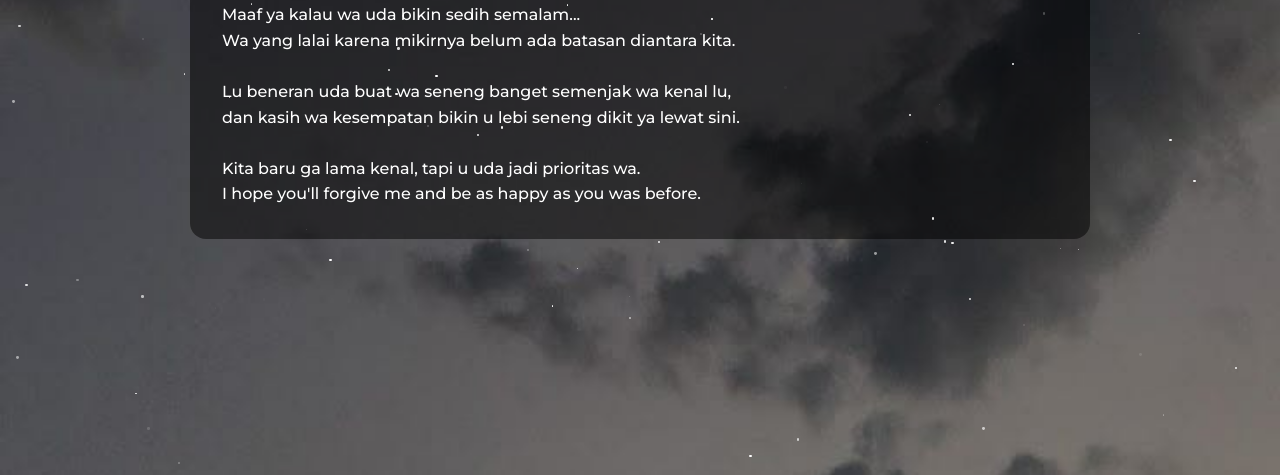
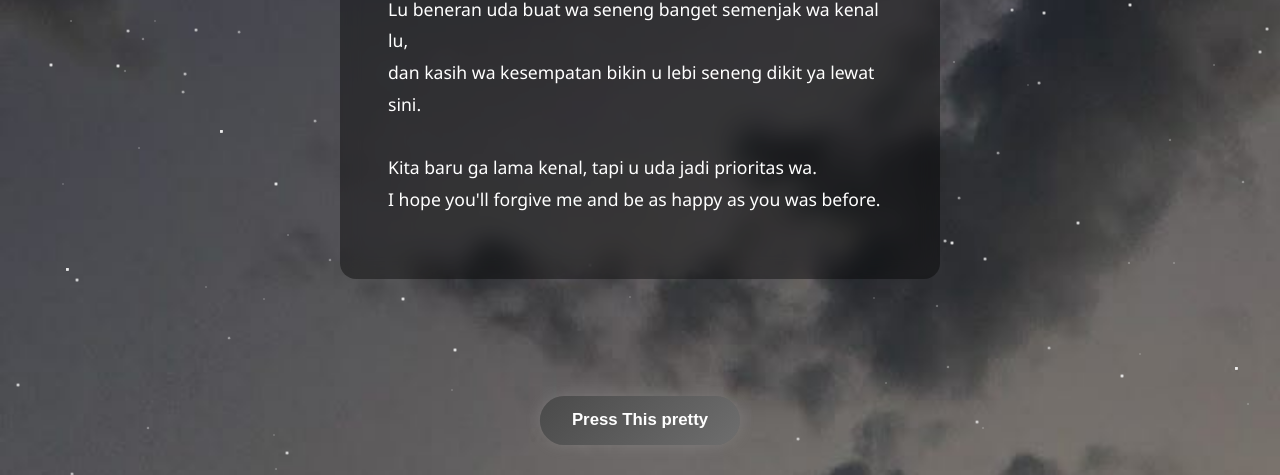
Before and after one commit to Ceel0534/LatihanGit2CalvinLouis, a plain HTML site: page index.html in a window 1280 px wide. Shown: the part 325-800 px from the top of the page. Drawn offline with Linux system fonts and the light colour scheme.

Commit message:
Add files via upload

```diff
--- a/index.html
+++ b/index.html
@@ -1,111 +1,166 @@
 <!DOCTYPE html>
-<html lang="en">
+<html lang="id">
 <head>
   <meta charset="UTF-8" />
-  <meta name="viewport" content="width=device-width, initial-scale=1.0" />
-  <title>From Yours Truly</title>
-  <link href="https://fonts.googleapis.com/css2?family=Montserrat:wght@300;500;700&display=swap" rel="stylesheet">
+  <meta name="viewport" content="width=device-width, initial-scale=1.0"/>
+  <title>Hai Morning Princess 🌤️</title>
   <style>
     * {
-      box-sizing: border-box;
       margin: 0;
       padding: 0;
+      box-sizing: border-box;
     }
-    body {
-      font-family: 'Montserrat', sans-serif;
+
+    body, html {
+      height: 100%;
+      font-family: 'Segoe UI', sans-serif;
+      color: white;
+      overflow: hidden;
+      position: relative;
       background: url('cloud4.jpg') no-repeat center center fixed;
       background-size: cover;
-      color: #fff;
-      min-height: 100vh;
-      display: flex;
-      align-items: center;
-      justify-content: center;
-      padding: 2rem;
-      overflow-x: hidden;
     }
-    .container {
-      background-color: rgba(0, 0, 0, 0.5);
-      border-radius: 16px;
-      padding: 2rem;
-      max-width: 900px;
-      width: 100%;
-      display: flex;
-      flex-direction: row;
-      gap: 2rem;
-      animation: fadeIn 2s ease-in-out;
+
+    .content {
+      position: relative;
+      z-index: 2;
+      padding: 3rem;
+      max-width: 600px;
+      margin: 5rem auto;
+      background: rgba(0, 0, 0, 0.4);
+      border-radius: 1rem;
+      backdrop-filter: blur(10px);
+      animation: fadeIn 2s ease;
     }
-    .text {
-      flex: 1;
-      animation: slideInLeft 1.5s ease-in-out;
-    }
-    .text h1 {
+
+    h1 {
       font-size: 2.2rem;
       margin-bottom: 1rem;
+      color: #ffe3e3;
     }
-    .text p {
-      font-size: 1rem;
-      line-height: 1.6;
-      white-space: pre-line;
+
+    p {
+      font-size: 1.1rem;
+      line-height: 1.8;
+      margin-bottom: 1rem;
     }
+
+    #playBtn {
+      position: fixed;
+      bottom: 30px;
+      left: 50%;
+      transform: translateX(-50%);
+      padding: 0.9rem 2rem;
+      border-radius: 999px;
+      background: linear-gradient(135deg, #4a4a4a, #6e6e6e);
+      box-shadow: 0 0 15px rgba(200, 200, 200, 0.2);
+      color: white;
+      font-weight: 600;
+      font-size: 1.05rem;
+      border: none;
+      cursor: pointer;
+      transition: all 0.4s ease;
+      animation: popIn 1.5s ease-out forwards;
+      z-index: 999;
+    }
+
+    #playBtn:hover {
+      box-shadow: 0 0 25px rgba(220, 220, 220, 0.5), 0 0 40px rgba(150, 150, 150, 0.4);
+      transform: translateX(-50%) scale(1.05);
+    }
+
+    .fade-out {
+      animation: fadeOut 1s ease forwards;
+      pointer-events: none;
+    }
+
     @keyframes fadeIn {
-      from { opacity: 0; }
-      to { opacity: 1; }
+      from { opacity: 0; transform: translateY(30px); }
+      to { opacity: 1; transform: translateY(0); }
     }
-    @keyframes slideInLeft {
-      from {
-        transform: translateX(-50px);
-        opacity: 0;
-      }
-      to {
-        transform: translateX(0);
-        opacity: 1;
-      }
+
+    @keyframes popIn {
+      0% { opacity: 0; transform: translateX(-50%) scale(0.8); }
+      100% { opacity: 1; transform: translateX(-50%) scale(1); }
     }
-    /* Twinkling stars */
+
+    @keyframes fadeOut {
+      from { opacity: 1; transform: translateX(-50%) scale(1); }
+      to { opacity: 0; transform: translateX(-50%) scale(0.9); }
+    }
+
+    /* Bintang kelap-kelip */
+    .stars {
+      position: fixed;
+      width: 100%;
+      height: 100%;
+      background: transparent;
+      z-index: 0;
+      overflow: hidden;
+    }
+
     .star {
-      position: fixed;
+      position: absolute;
+      width: 2px;
+      height: 2px;
       background: white;
       border-radius: 50%;
-      opacity: 0;
-      animation: twinkle 3s infinite ease-in-out;
+      animation: twinkle 2s infinite ease-in-out;
     }
+
     @keyframes twinkle {
-      0%, 100% { opacity: 0; }
-      50% { opacity: 1; }
+      0%, 100% { opacity: 0.2; transform: scale(1); }
+      50% { opacity: 1; transform: scale(1.5); }
     }
   </style>
 </head>
 <body>
-  <div class="container">
-    <div class="text">
-      <h1>Hai, Morning Princess &lt;3</h1>
-      <p>Maaf ya kalau wa uda bikin sedih semalam...
-Wa yang lalai karena mikirnya belum ada batasan diantara kita.
 
-Lu beneran uda buat wa seneng banget semenjak wa kenal lu,
-dan kasih wa kesempatan bikin u lebi seneng dikit ya lewat sini.
+  <!-- Bintang -->
+  <div class="stars" id="stars"></div>
 
-Kita baru ga lama kenal, tapi u uda jadi prioritas wa.
-I hope you'll forgive me and be as happy as you was before.</p>
-    </div>
+  <div class="content">
+    <h1>Hai Morning Princess &lt;3</h1>
+    <p>Maaf ya kalau wa uda bikin sedih semalam...<br>
+    Wa yang lalai karena mikirnya belum ada batasan diantara kita.<br><br>
+    Lu beneran uda buat wa seneng banget semenjak wa kenal lu,<br>
+    dan kasih wa kesempatan bikin u lebi seneng dikit ya lewat sini.<br><br>
+    Kita baru ga lama kenal, tapi u uda jadi prioritas wa.<br>
+    I hope you'll forgive me and be as happy as you was before.</p>
   </div>
 
+  <button id="playBtn">Press This pretty</button>
+
   <audio id="bgMusic" autoplay loop>
-    <source src="music.mp3" type="audio/mpeg" />
-    Your browser does not support the audio element.
+    <source src="music.mp3" type="audio/mp3" />
+    Browsermu tidak mendukung audio.
   </audio>
 
-  <!-- Twinkling stars script -->
   <script>
-    for (let i = 0; i < 100; i++) {
+    const playBtn = document.getElementById('playBtn');
+    const bgMusic = document.getElementById('bgMusic');
+
+    playBtn.addEventListener('click', async () => {
+      try {
+        await bgMusic.play();
+        playBtn.classList.add('fade-out');
+      } catch (error) {
+        alert("Gagal memutar musik: " + error.message);
+        console.error(error);
+      }
+    });
+
+    // Tambahkan banyak bintang
+    const starContainer = document.getElementById('stars');
+    for (let i = 0; i < 150; i++) {
       const star = document.createElement('div');
       star.className = 'star';
-      star.style.width = star.style.height = `${Math.random() * 2 + 1}px`;
-      star.style.top = `${Math.random() * 100}vh`;
-      star.style.left = `${Math.random() * 100}vw`;
-      star.style.animationDelay = `${Math.random() * 5}s`;
-      document.body.appendChild(star);
+      star.style.top = `${Math.random() * 100}%`;
+      star.style.left = `${Math.random() * 100}%`;
+      star.style.animationDelay = `${Math.random() * 2}s`;
+      starContainer.appendChild(star);
     }
   </script>
+
 </body>
 </html>
```
